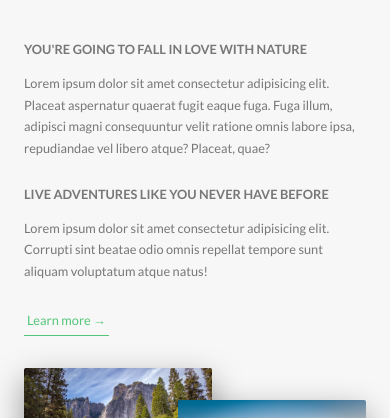
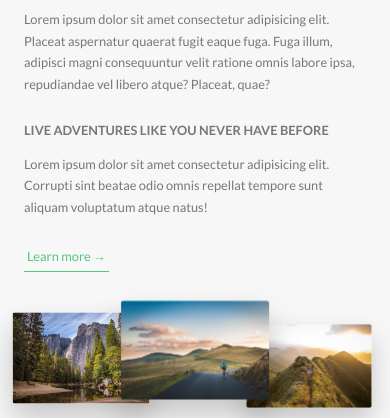
Before and after one commit to gunil0610/Natour, a website: page index.html in a window 390 px wide. Shown: the part 926-1344 px from the top of the page. Drawn offline with Linux system fonts and the light colour scheme.

Commit message:
media queries layout/about/features sections

```diff
--- a/sass/base/_utilities.scss
+++ b/sass/base/_utilities.scss
@@ -7,9 +7,17 @@
 }
 .u-margin-bottom-medium {
   margin-bottom: 4rem !important;
+
+  @include respond(tab-port) {
+    margin-bottom: 3rem !important;
+  }
 }
 .u-margin-bottom-big {
   margin-bottom: 8rem !important;
+
+  @include respond(tab-port) {
+    margin-bottom: 5rem !important;
+  }
 }
 
 .u-margin-top-big {
--- a/sass/components/_composition.scss
+++ b/sass/components/_composition.scss
@@ -10,17 +10,41 @@
     transition: all 0.2s;
     outline-offset: 2rem;
 
+    @include respond(tab-port) {
+      float: left;
+      position: relative;
+      width: 33.333333%;
+      box-shadow: 0 1.5rem 3rem rgba($color-black, 0.2);
+    }
+
     &--p1 {
       left: 0;
       top: -2rem;
+
+      @include respond(tab-port) {
+        top: 0;
+        transform: scale(1.2);
+      }
     }
     &--p2 {
       right: 0;
       top: 2rem;
+
+      @include respond(tab-port) {
+        top: -1rem;
+        transform: scale(1.3);
+        z-index: 100;
+      }
     }
     &--p3 {
       left: 20%;
       top: 10rem;
+
+      @include respond(tab-port) {
+        top: 1rem;
+        left: 0;
+        transform: scale(1.1);
+      }
     }
 
     &:hover {
--- a/sass/components/_feature-box.scss
+++ b/sass/components/_feature-box.scss
@@ -6,6 +6,10 @@
   border-radius: 3px;
   box-shadow: 0 1.5rem 4rem rgba($color-black, 0.15);
   transition: transform 0.3s;
+
+  @include respond(tab-port) {
+    padding: 2rem;
+  }
 
   &__icon {
     font-size: 6rem;
@@ -19,6 +23,10 @@
     background-clip: text;
     -webkit-background-clip: text;
     color: transparent;
+
+    @include respond(tab-port) {
+      margin-bottom: 0;
+    }
   }
 
   &:hover {
--- a/sass/layout/_footer.scss
+++ b/sass/layout/_footer.scss
@@ -11,6 +11,10 @@
   &__logo-box {
     text-align: center;
     margin-bottom: 8rem;
+
+    @include respond(tab-port) {
+      margin-bottom: 6rem;
+    }
   }
 
   &__logo {
--- a/sass/layout/_grid.scss
+++ b/sass/layout/_grid.scss
@@ -11,7 +11,7 @@
   }
 
   @include respond(tab-port) {
-    max-width: 50rem;
+    max-width: 51rem;
     padding: 0 3rem;
   }
 
--- a/sass/pages/_home.scss
+++ b/sass/pages/_home.scss
@@ -2,6 +2,10 @@
   background-color: $color-grey-light-1;
   padding: 25rem 0;
   margin-top: -20vh;
+
+  @include respond(tab-port) {
+    padding: 20rem 0;
+  }
 }
 
 .section-features {
@@ -19,17 +23,29 @@
   & > * {
     transform: skewY(7deg);
   }
+
+  @include respond(tab-port) {
+    padding: 10rem 0;
+  }
 }
 
 .section-tours {
   background-color: $color-grey-light-1;
   padding: 25rem 0 15rem 0;
-  margin-top: -12rem;
+  margin-top: -10rem;
+
+  @include respond(tab-port) {
+    padding: 20rem 0 10rem 0;
+  }
 }
 
 .section-stories {
   padding: 15rem 0;
   position: relative;
+
+  @include respond(tab-port) {
+    padding: 10rem 0;
+  }
 }
 
 .section-book {
@@ -39,6 +55,10 @@
     $color-primary-light,
     $color-primary-dark
   );
+
+  @include respond(tab-port) {
+    padding: 10rem 0;
+  }
 }
 
 .book {
```
Also changed, not shown: css/main.css, css/style.css.
